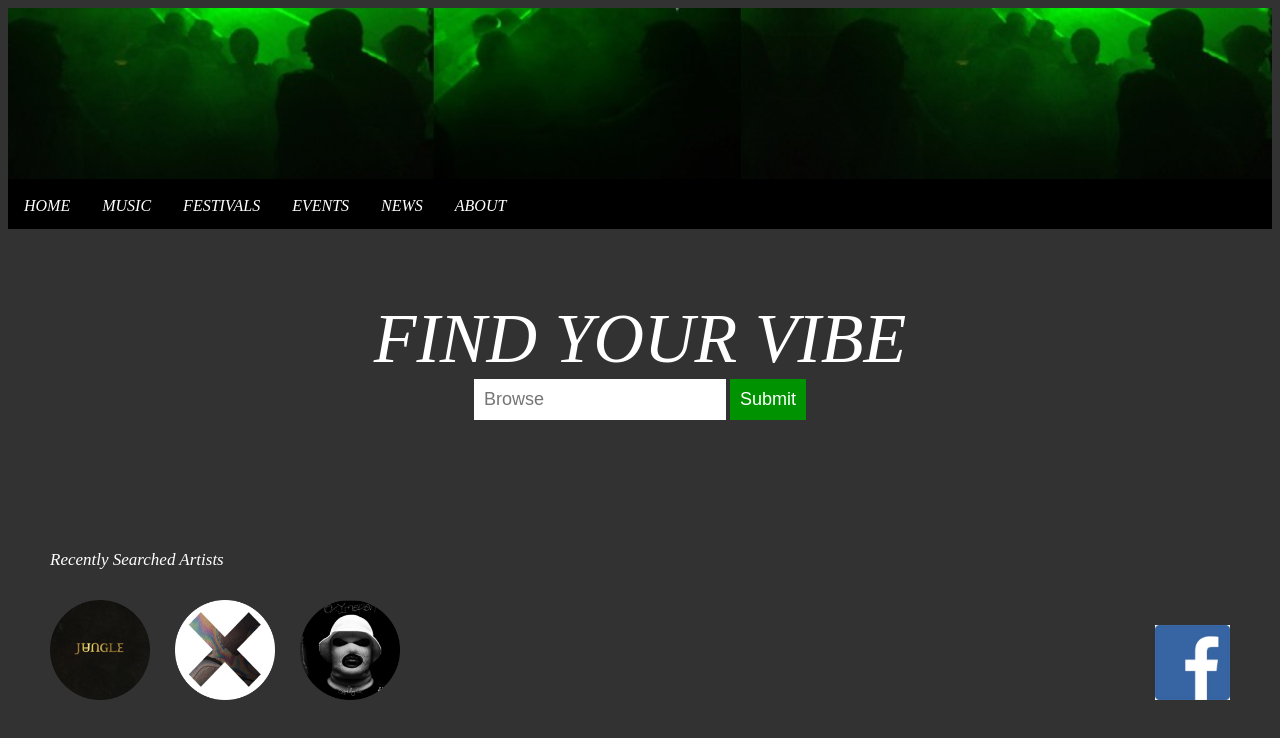
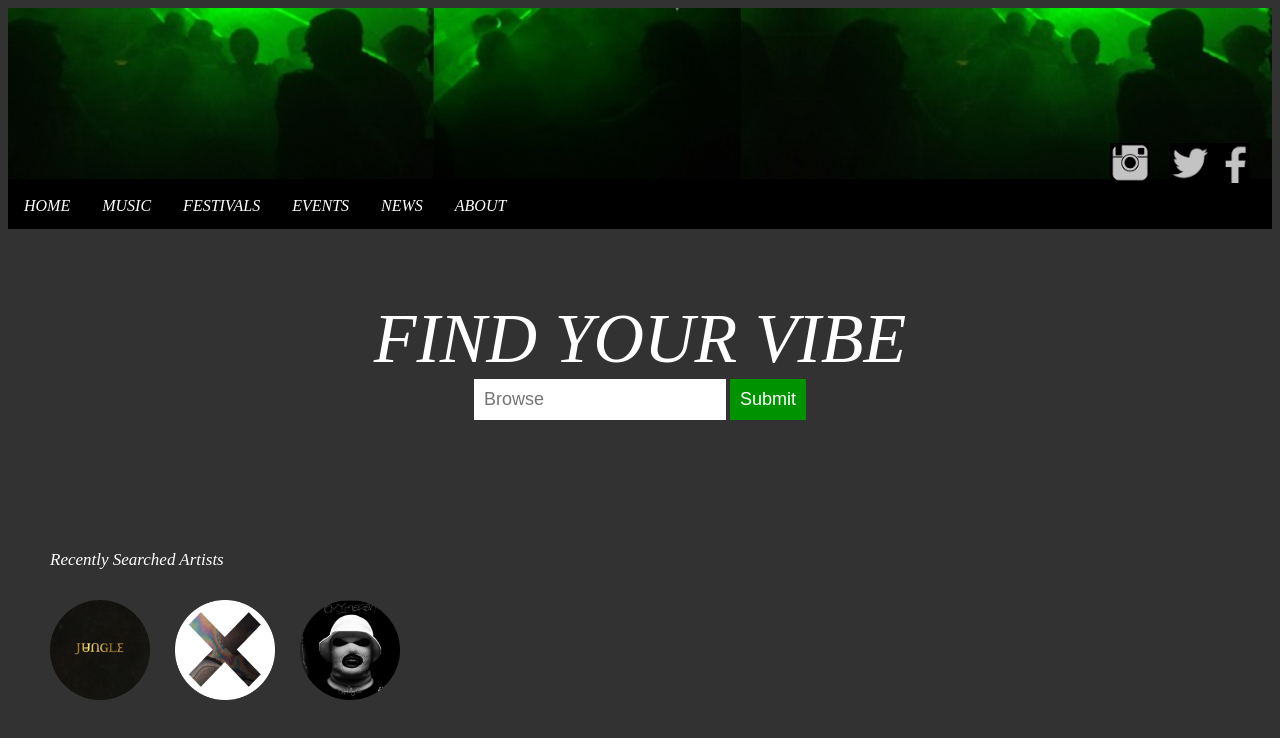
Before and after one commit to nicoleeant/nicoleeant.github.io, a plain HTML site: page index.html in a window 1280 px wide. Drawn offline with Linux system fonts and the light colour scheme.

Commit message:
social icon changes
Removed fb icon and added black versions

```diff
--- a/index.html
+++ b/index.html
@@ -115,8 +115,18 @@ li.dropbtn {
     }
     li5 {
      position: absolute;
-     right: 50px;
-     top:625px;
+     right: 30px;
+     top:120px;
+    }
+    li6 {
+      position: absolute;
+      right: 70px;
+      top:120px;
+    }
+    li7{
+      position: absolute;
+      right: 130px;
+      top: 120px;
     }
   </style>
 </head>
@@ -154,10 +164,12 @@ li.dropbtn {
      </p>
 
     <p>
-  	 <li2><b><img id= "artists" src="artist1.png" style="width:100px;height:100px;"><b></li2>
-    <li3><b><img id="artists" src="artist2.png" style="width:100px;height:100px;"><b></li3>
-    <li4><b><img id="artists" src="artist3.png" style="width:100px;height:100px;"><b></li4>
-    <li5><b><img id="artists" src="social.jpg" style="width:75px;height:75px;"><b></li4>
+     <li2><img id= "artists" src="artist1.png" style="width:100px;height:100px;"></li2>
+    <li3><img id="artists" src="artist2.png" style="width:100px;height:100px;"></li3>
+    <li4><img id="artists" src="artist3.png" style="width:100px;height:100px;"></li4>
+    <li5><img id="artists" src="social2.png" style="width:40px;height:40px;"></li5>
+    <li6><img id="artists" src="social3.png" style="width:40px;height:40px;"></li6>
+    <li7><img id="artists" src="social4.png" style="width:40px;height:40px;"></li7>
     </a>
     </p>
 </html>
```
Also changed, not shown: social.jpg (deleted), social2.png (added), social3.png (added), social4.png (added). Lines whose indentation alone changed are shown as unchanged.
